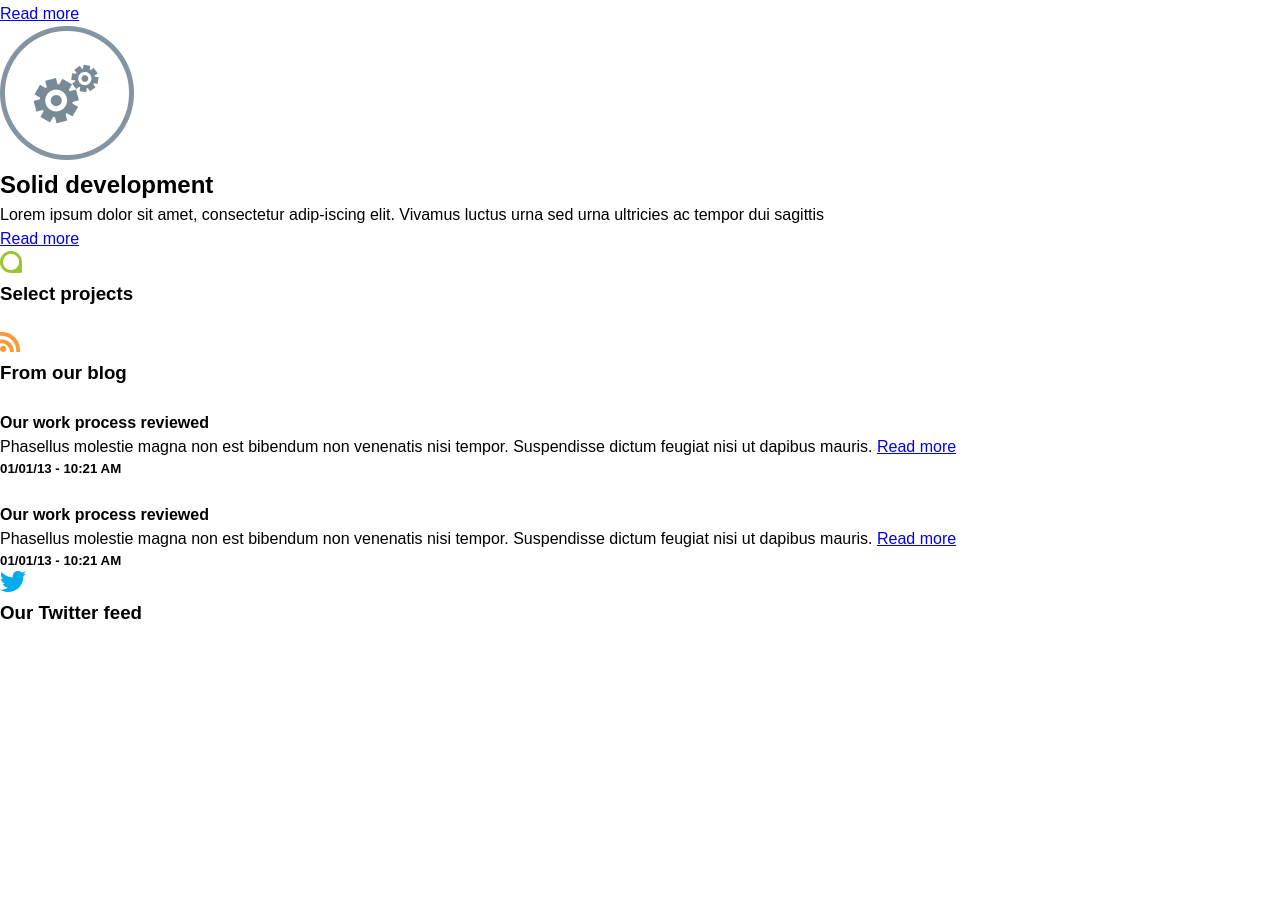
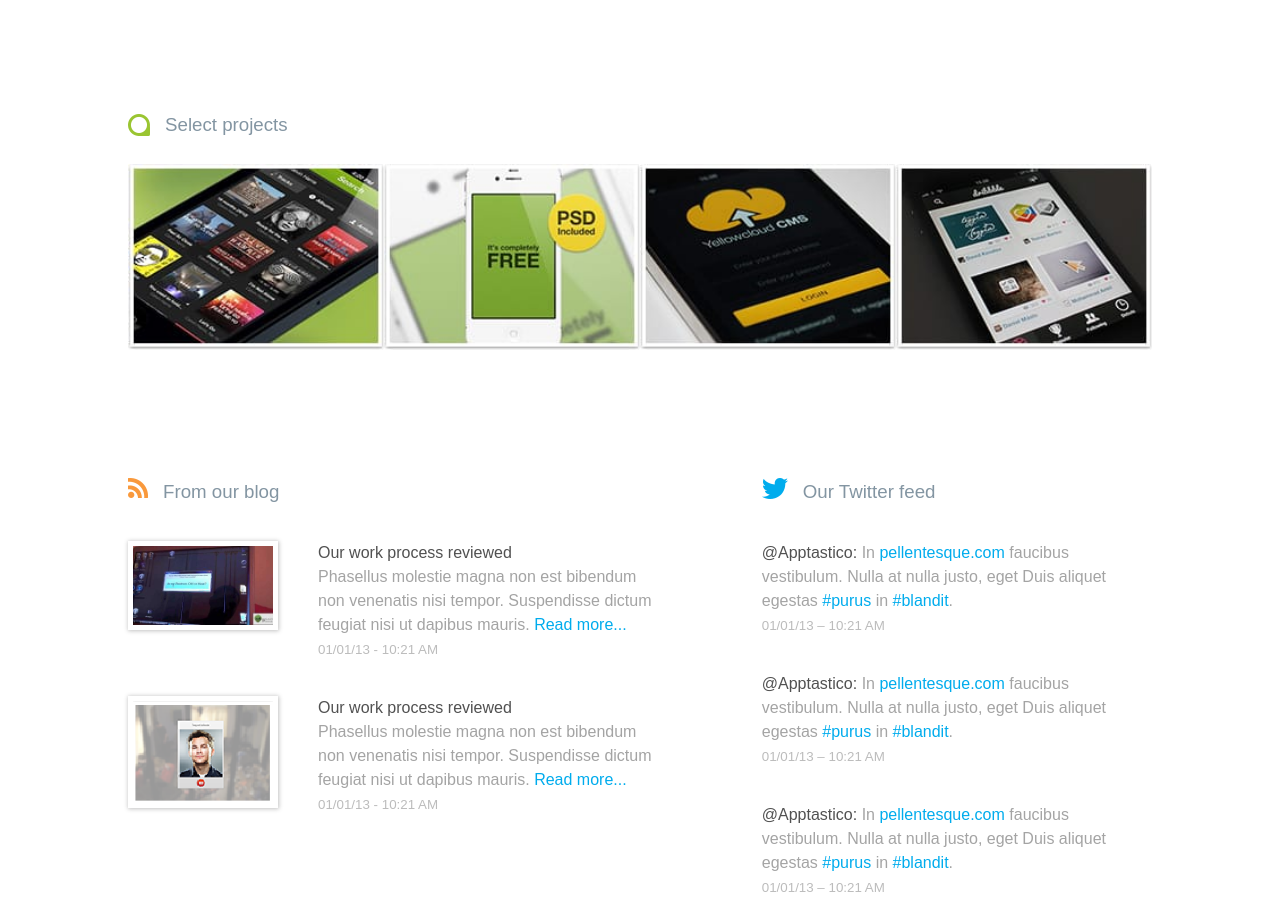
Before and after one commit to Robledom10/Henrry-Falla-Appt-stico, a plain HTML site: page index.html in a window 1280 px wide. Shown: the part 1164-2063 px from the top of the page. Before the commit the page ends 1791 px from the top, so only its background shows below. Drawn offline with Linux system fonts and the light colour scheme.

Commit message:
Avance queda restando hacer el footer y el responsive

```diff
--- a/index.html
+++ b/index.html
@@ -4,7 +4,7 @@
     <meta charset="UTF-8" />
     <meta name="viewport" content="width=device-width, initial-scale=1.0" />
     <title>Apptástico</title>
-    <link rel="stylesheet" href="styles/style.css">
+    <link rel="stylesheet" href="styles/style.css" />
   </head>
   <body>
     <main>
@@ -19,7 +19,6 @@
             <li><a href="#">Work</a></li>
             <li><a href="#">Contact</a></li>
           </ul>
-
         </nav>
       </div>
 
@@ -149,10 +148,10 @@
           <h3>Select projects</h3>
         </div>
         <div class="section-projects-img">
-          <img src="" alt="" />
-          <img src="" alt="" />
-          <img src="" alt="" />
-          <img src="" alt="" />
+          <img src="assets/images/telefono1.jpeg" alt="" />
+          <img src="assets/images/telefonofree2.jpeg" alt="" />
+          <img src="assets/images/telefonodescarga3.jpeg" alt="" />
+          <img src="assets/images/telefono4.jpeg" alt="" />
         </div>
       </section>
 
@@ -168,39 +167,43 @@
           </div>
           <div class="blog blog-1">
             <div class="blog-image">
-              <img src="" alt="" />
+              <img src="assets/images/Computador.png" alt="" />
             </div>
             <div class="blog-text">
               <div class="blog-text-title">
                 <h4>Our work process reviewed</h4>
               </div>
               <div class="blog-text-paragraph">
-                Phasellus molestie magna non est bibendum non venenatis nisi
-                tempor. Suspendisse dictum feugiat nisi ut dapibus mauris.
-                <a href="#" class="blog-text-paragraph-link">Read more</a>
+                <p>
+                  Phasellus molestie magna non est bibendum non venenatis nisi
+                  tempor. Suspendisse dictum feugiat nisi ut dapibus mauris.
+                  <a href="#" class="blog-text-paragraph-link">Read more...</a>
+                </p>
               </div>
 
               <div class="publication date">
-                <h5>01/01/13 - 10:21 AM</h5>
+                <small>01/01/13 - 10:21 AM</small>
               </div>
             </div>
           </div>
 
           <div class="blog blog-2">
             <div class="blog-image">
-              <img src="" alt="" />
+              <img src="assets/images/Llamda.png" alt="" />
             </div>
             <div class="blog-text">
               <div class="blog-text-title">
                 <h4>Our work process reviewed</h4>
               </div>
               <div class="blog-text-paragraph">
-                Phasellus molestie magna non est bibendum non venenatis nisi
-                tempor. Suspendisse dictum feugiat nisi ut dapibus mauris.
-                <a href="#" class="blog-text-paragraph-link">Read more</a>
+                <p>
+                  Phasellus molestie magna non est bibendum non venenatis nisi
+                  tempor. Suspendisse dictum feugiat nisi ut dapibus mauris.
+                  <a href="#" class="blog-text-paragraph-link">Read more...</a>
+                </p>
               </div>
               <div class="publication-date">
-                <h5>01/01/13 - 10:21 AM</h5>
+                <small>01/01/13 - 10:21 AM</small>
               </div>
             </div>
           </div>
@@ -215,6 +218,37 @@
               <h3>Our Twitter feed</h3>
             </div>
           </div>
+
+          <div class="tweets">
+            <div class="tweet tweet-1">
+              <p>
+                <strong>@Apptastico:</strong> In
+                <a href="http://pellentesque.com">pellentesque.com</a> faucibus
+                vestibulum. Nulla at nulla justo, eget Duis aliquet egestas
+                <a href="#">#purus</a> in <a href="#">#blandit</a>.
+              </p>
+              <small>01/01/13 – 10:21 AM</small>
+            </div>
+            <div class="tweet tweet-2">
+              <p>
+                <strong>@Apptastico:</strong> In
+                <a href="http://pellentesque.com">pellentesque.com</a> faucibus
+                vestibulum. Nulla at nulla justo, eget Duis aliquet egestas
+                <a href="#">#purus</a> in <a href="#">#blandit</a>.
+              </p>
+              <small>01/01/13 – 10:21 AM</small>
+            </div>
+
+            <div class="tweet tweet-3">
+              <p>
+                <strong>@Apptastico:</strong> In
+                <a href="http://pellentesque.com">pellentesque.com</a> faucibus
+                vestibulum. Nulla at nulla justo, eget Duis aliquet egestas
+                <a href="#">#purus</a> in <a href="#">#blandit</a>.
+              </p>
+              <small>01/01/13 – 10:21 AM</small>
+            </div>
+          </div>
         </div>
       </section>
     </main>
--- a/styles/style.css
+++ b/styles/style.css
@@ -3,6 +3,11 @@
   margin: 0;
   font-family: Arial, Helvetica, sans-serif;
   line-height: 1.5;
+}
+
+p {
+  font-weight: 400;
+  color: #a4a4a4;
 }
 
 .browser {
@@ -57,7 +62,7 @@ header {
   display: flex;
   flex-direction: column;
   gap: 55px;
-  padding: 5%;
+  padding: 0 5%;
   max-width: 900px;
 }
 
@@ -67,7 +72,11 @@ header {
   gap: 20px;
 }
 
-.header-paragraph-2 {
+.header-paragraph-1 p {
+  color: white;
+}
+
+.header-paragraph-2 p {
   color: #a0a0a0;
 }
 
@@ -85,8 +94,8 @@ header {
   padding: 15px 50px;
   box-shadow: inset 0 1px 2px rgba(255, 255, 255, 0.6),
     0 6px 10px rgba(0, 0, 0, 0.3);
-    align-items: center;
-    justify-content: center;
+  align-items: center;
+  justify-content: center;
 }
 
 .header-button-blue a {
@@ -106,3 +115,133 @@ header {
   width: 100%;
   background-color: white;
 }
+
+.section-sponsors {
+  display: flex;
+  padding: 1% 10%;
+  justify-content: space-between;
+  background: #ebebeb;
+}
+
+.section-services-cards {
+  padding: 10% 10%;
+  display: flex;
+  justify-content: space-between;
+  align-items: center;
+}
+
+.service-card {
+  display: flex;
+  flex-direction: column;
+  align-items: center;
+  max-width: 325px;
+  gap: 25px;
+}
+
+.service-card-text {
+  display: flex;
+  flex-direction: column;
+  align-items: center;
+  gap: 10px;
+}
+
+.service-card-text-title {
+  color: #8395a2;
+  text-align: center;
+}
+
+.service-card-text-paragraph {
+  text-align: center;
+}
+
+.service-card-button-blue {
+  background: linear-gradient(#429dd5, #378acd);
+  border-radius: 10px;
+  padding: 15px 50px;
+  box-shadow: inset 0 3px 3px rgba(255, 255, 255, 0.6);
+  /* 0 6px 10px rgba(0, 0, 0, 0.3); */
+  align-items: center;
+}
+
+.service-card-button-blue a {
+  text-decoration: none;
+  color: white;
+  font-weight: bold;
+}
+
+.section-projects {
+  display: flex;
+  flex-direction: column;
+  padding: 0 10%;
+  gap: 25px;
+  margin-bottom: 10%;
+}
+
+.section-projects-text {
+  display: flex;
+  gap: 15px;
+  align-items: center;
+}
+
+.section-projects-text h3 {
+  font-weight: 400;
+  color: #8395a2;
+}
+
+.section-projects-img {
+  display: flex;
+  justify-content: space-between;
+}
+
+.section-projects-img img {
+  width: 300px;
+}
+
+.section-updates {
+  padding: 0 10%;
+  display: flex;
+  gap: 10%;
+}
+.update-blog-text,
+.twitter-feed-text {
+  display: flex;
+  gap: 15px;
+}
+
+.blog {
+  display: flex;
+  gap: 40px;
+}
+
+.blog-image img {
+  width: 140px;
+  border: white 5px solid;
+  box-shadow: 0.4px 0.4px 4px 0.4px rgba(54, 54, 54, 0.3);
+}
+.section-updates-blog-left,
+.section-twitter-feed-right,
+.tweets {
+  display: flex;
+  gap: 35px;
+  flex-direction: column;
+}
+
+.section-updates h3 {
+  font-weight: 400;
+  color: #8395a2;
+}
+
+.blog-text h4,
+.tweet strong {
+  color: #515151;
+  font-weight: 500;
+}
+
+.blog-text a, .tweet a {
+  text-decoration: none;
+  color: #00aced;
+}
+
+.blog-text small, .tweet small{
+  color: #BCBCBC;
+}
```
Also changed, not shown: assets/images/Computador.png (added), assets/images/Llamda.png (added), assets/images/telefono1.jpeg (added), assets/images/telefono4.jpeg (added), assets/images/telefonodescarga3.jpeg (added), assets/images/telefonofree2.jpeg (added), 1 other file.
